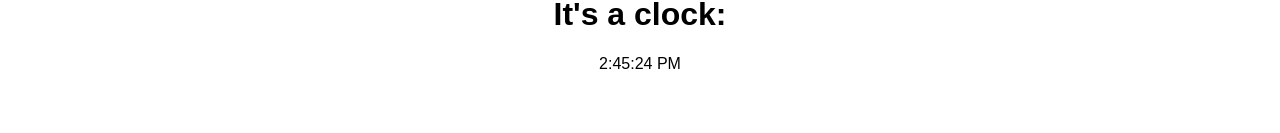
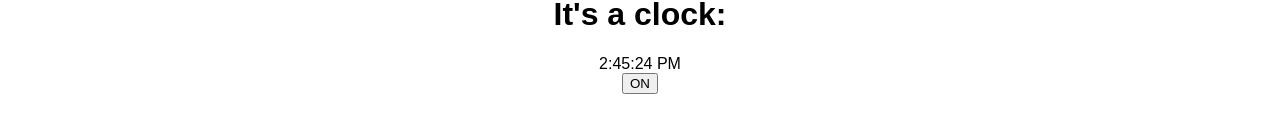
Before and after one commit to AlexKolomiytsev/react-learn, a React (Create React App) app: page / in a window 1280 px wide. Shown: the part 463-596 px from the top of the page. Built offline with nearby package versions, Linux system fonts and the light colour scheme.

Commit message:
Toggle: handling events

```diff
--- a/src/components/App/App.js
+++ b/src/components/App/App.js
@@ -5,6 +5,7 @@
 import Test from "../Test/Test";
 import Comment from "../Comment/Comment";
 import Clock from "../Clock/Clock";
+import Toggle from "../Toggle/Toggle";
 
 class App extends React.Component {
     render() {
@@ -39,6 +40,8 @@
 
                 <Clock/>
 
+                <Toggle/>
+
             </div>
         );
     }
--- /dev/null
+++ b/src/components/Toggle/Toggle.js
@@ -0,0 +1,25 @@
+import React from 'react';
+
+class Toggle extends React.Component {
+    constructor(props) {
+        super(props)
+        this.state = {isToggleOn: true};
+    }
+
+    handleClick = (e) => {
+        console.log(this);
+        this.setState((prevState) => ({
+            isToggleOn: !prevState.isToggleOn
+        }))
+    }
+
+    render() {
+        return (
+            <button onClick={this.handleClick}>
+                {this.state.isToggleOn ? 'ON' : 'OFF'}
+            </button>
+        );
+    }
+}
+
+export default Toggle;
```
Also changed, not shown: src/components/Toggle/Toggle.css (added).
